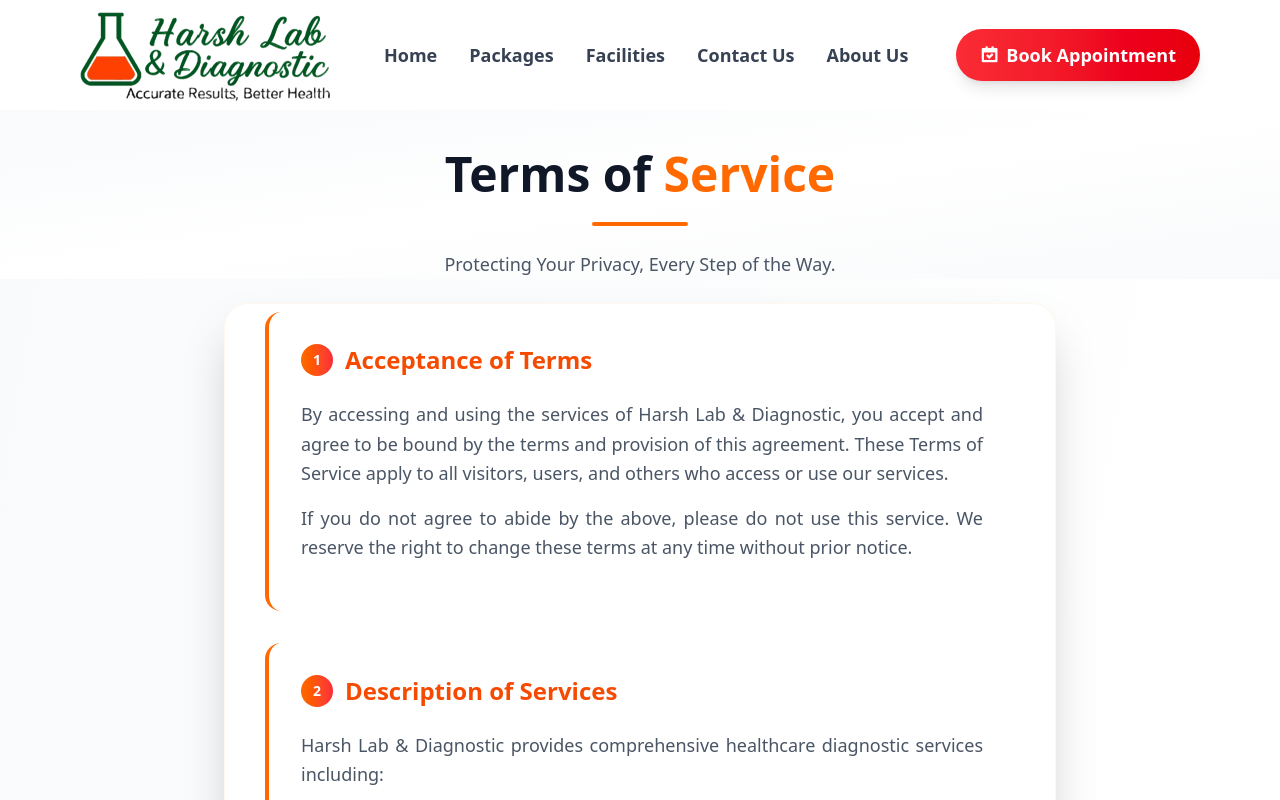
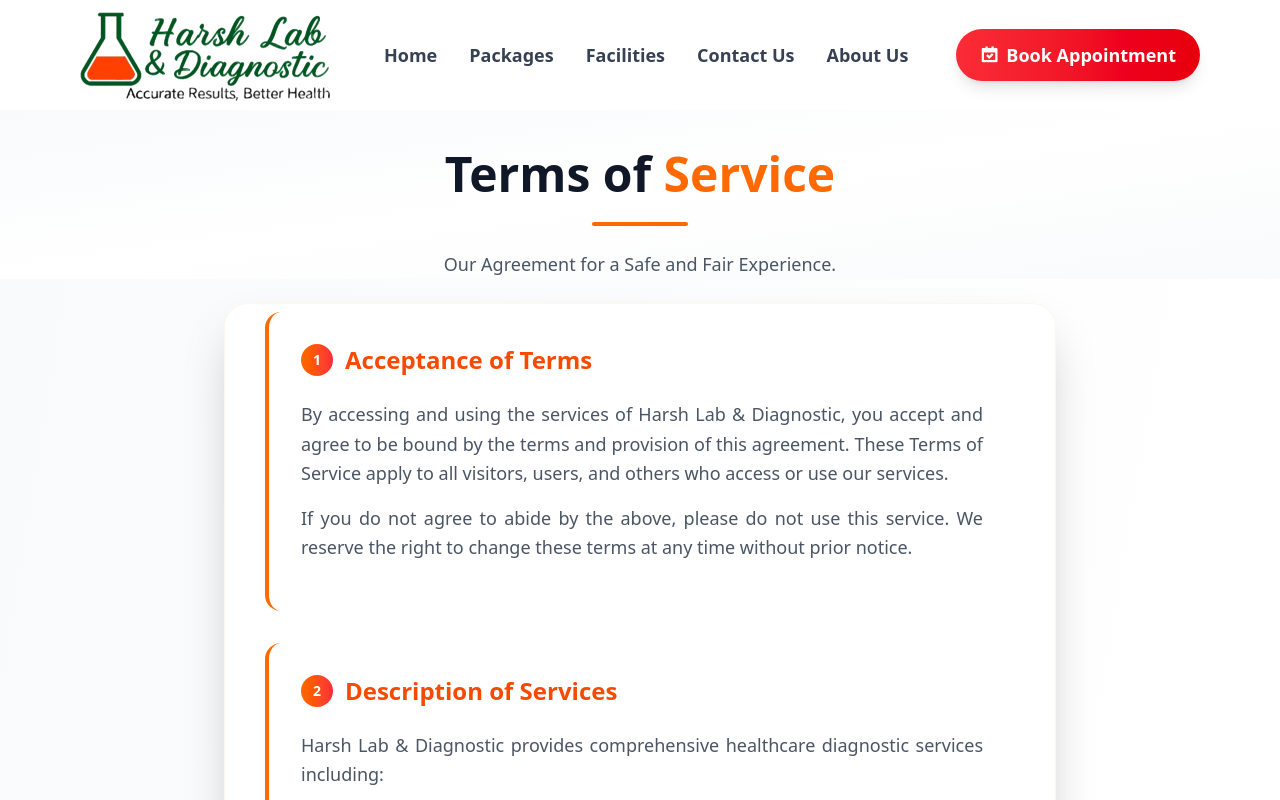
Before and after one commit to Aryanvishwakarma01/diagnostic-site, a React (Vite) app: page /termsofservice in a window 1280 px wide. Shown: the top 800 px of the page. Built offline with nearby package versions, Linux system fonts and the light colour scheme.

Commit message:
about to finalize things

```diff
--- a/src/components/Footer.jsx
+++ b/src/components/Footer.jsx
@@ -5,7 +5,7 @@ const Footer = () => {
     { icon: "ri-facebook-fill", href: "https://www.facebook.com/share/16oVyLeg37/", label: "Facebook" },
     { icon: "ri-twitter-fill", href: "https://x.com/Ksharshadiagno?t=GF477IG0NyHb6YUYyzpZWg&s=08", label: "Twitter" },
     { icon: "ri-instagram-fill", href: "https://www.instagram.com/ks_harsh_lab_diagnostic?igsh=MWw1OWIzMjFnYWN2dg==", label: "Instagram" },
-    { icon: "ri-linkedin-fill", href: "#", label: "LinkedIn" }
+    { icon: "ri-linkedin-fill", href: "https://www.linkedin.com/in/harshlabanddiagnostic/", label: "LinkedIn" }
   ];
 
   const navLinks = [
--- a/src/components/TermsofServiceHeading.jsx
+++ b/src/components/TermsofServiceHeading.jsx
@@ -9,7 +9,7 @@ function TermsofServiceHeading() {
         </h1>
         <div className={`w-24 h-1 bg-gradient-to-r bg-orange-500 mx-auto rounded-full mb-6 transition-all duration-500`}></div>
         <p className="text-gray-600 text-sm sm:text-lg max-w-2xl mx-auto leading-relaxed">
-          Protecting Your Privacy, Every Step of the Way.
+          Our Agreement for a Safe and Fair Experience.
         </p>
       </div>
   )
```
